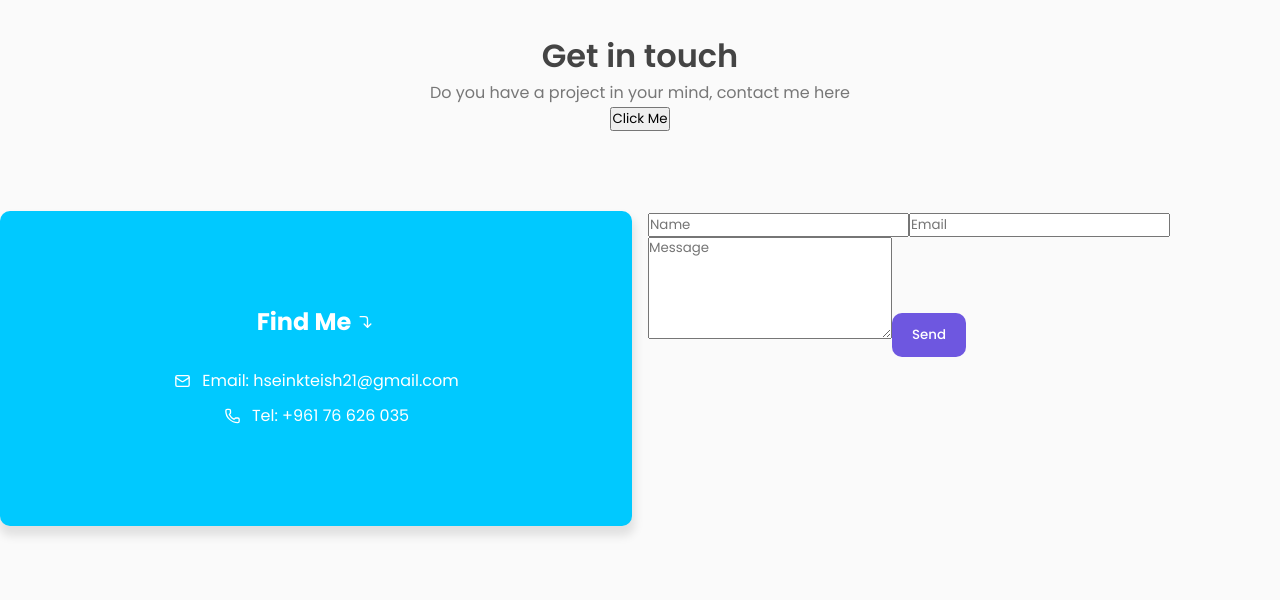
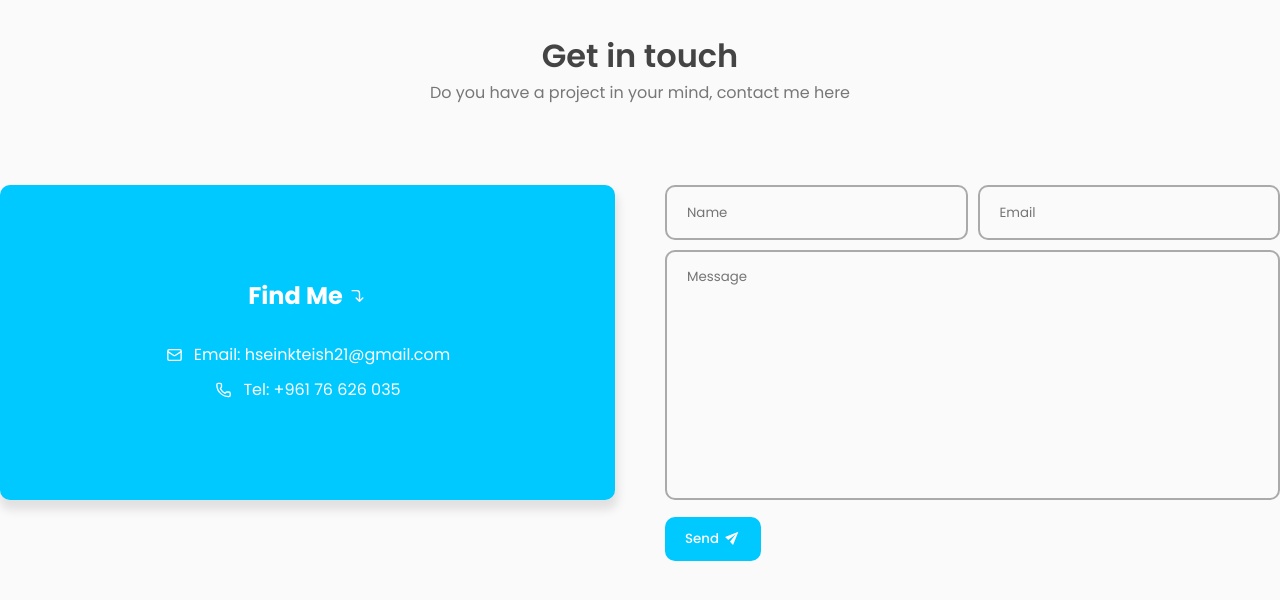
Before and after one commit to HseinKt/Portfolio, a React (Vite) app: page /contact in a window 1280 px wide. Shown: the top 600 px of the page. Built offline with nearby package versions, Linux system fonts and the light colour scheme.

Commit message:
Finished form control contact

```diff
--- a/src/CSS/About.css
+++ b/src/CSS/About.css
@@ -12,7 +12,7 @@
     display: flex;
     flex-direction: row;
     justify-content: space-between;
-    gap: 1em;
+    gap: 50px;
     width: 100%;
 }
 .col {
--- a/src/CSS/Contact.css
+++ b/src/CSS/Contact.css
@@ -55,3 +55,45 @@
 }
 
 /* email info */
+.form-control {
+    display: flex;
+    flex-direction: column;
+    gap: 10px;
+    width: 100%;
+}
+.form-inputs {
+    display: flex;
+    gap: 10px;
+    width: 100%;
+}
+.input-field {
+    width: 50%;
+    height: 55px;
+    border: 2px solid #AAA;
+    border-radius: 10px;
+    padding-inline: 20px;
+    background: transparent;
+}
+textarea {
+    width: 100%;
+    height: 250px;
+    background: transparent;
+    border: 2px solid #AAA;
+    border-radius: 10px;
+    padding: 15px 20px;
+    outline: none;
+    resize: none;
+}
+.form-button>.btn{
+    display: flex;
+    gap: 7px;
+    background: var(--second-color);
+    color: var(--color-white);
+}
+.form-button>.btn:hover{
+    background: #02a8d6;
+}
+.form-button .send-icon{
+    font-size: 15px;
+    rotate: -45deg;
+}
--- a/src/pages/Contact.jsx
+++ b/src/pages/Contact.jsx
@@ -1,14 +1,29 @@
 import { CornerRightDown, Mail, Phone } from 'lucide-react';
 import '../CSS/Contact.css'
-import { MdEmail } from 'react-icons/md';
+import { MdSend } from 'react-icons/md';
+import { useState } from 'react';
 const Contact = () => {
+    const [formData, setFormData] = useState({
+        name: '',
+        email: '',
+        description: ''
+    })
+
+    const handleChange = (e) => {
+        setFormData({...formData, [e.target.name]: e.target.value})
+    }
+
+    const handleSubmit = (e) => {
+        e.preventDefault();
+        console.log(formData);
+
+    }
+
     return (
         <>
             <div className="top-header">
                 <h1>Get in touch</h1>
                 <p>Do you have a project in your mind, contact me here</p>
-                <button class="button">Click Me</button>
-
             </div>
             <div className='row'>
                 <div className='col'>
@@ -20,11 +35,46 @@ const Contact = () => {
                 </div>
 
                 <div className='col'>
-                    <form>
-                        <input type="text" placeholder="Name" />
-                        <input type="email" placeholder="Email" />
-                        <textarea placeholder="Message" rows="5"></textarea>
-                        <button className="btn blue-btn">Send</button>
+                    <form onSubmit={handleSubmit} className='form-control'>
+                        <div className='form-inputs'>
+                            <input
+                                type="text"
+                                id='Name'
+                                placeholder="Name"
+                                className='input-field'
+                                name='name'
+                                value={formData.name}
+                                onChange={handleChange}
+                                required
+                            />
+                            <input
+                                type="email"
+                                id='Email'
+                                placeholder="Email"
+                                className='input-field'
+                                name='email'
+                                value={formData.email}
+                                onChange={handleChange}
+                                required
+                            />
+                        </div>
+
+                        <div className='text-area'>
+                            <textarea
+                                id='Description'
+                                placeholder="Message"
+                                name='description'
+                                value={formData.description}
+                                onChange={handleChange}
+                                required
+                            ></textarea>
+                        </div>
+
+                        <div className='form-button'>
+                            <button type='submit' className="btn" >
+                                Send <MdSend className='send-icon'/>
+                            </button>
+                        </div>
                     </form>
                 </div>
             </div>
```
Also changed, not shown: 1 other file (tests, documents, lock files or other folders).
